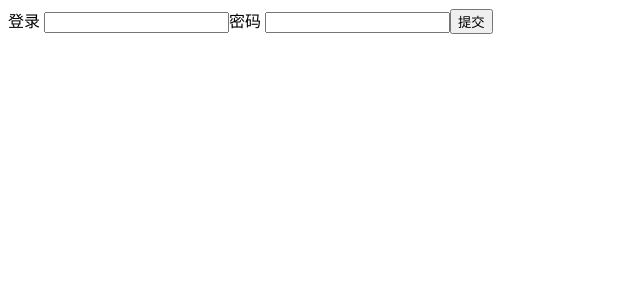
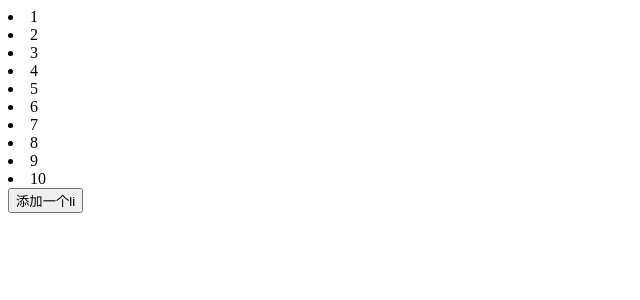
Before and after one commit to cll123456/react-learn, a React (Vite) app: page / in a window 1280 px wide. Shown: the top 300 px of the page, without its empty margins (0-640 px from the left). Built offline with nearby package versions, Linux system fonts and the light colour scheme.

Commit message:
学习完纯组件

```diff
--- a/src/App.tsx
+++ b/src/App.tsx
@@ -11,9 +11,12 @@ import TestFuncForwardRef from './pro/ref/TestFuncForwardRef'
 import TestRef from './pro/ref/TestRef'
 import TestNewContext from './pro/context/TestNewContext'
 import Form from './pro/context/demo/Form'
+import TestPureComponent from './pro/compPureComponent/TestPureComponent'
 
 export default class App extends Component {
   render() {
+    console.log('APP render');
+
     return (
       <div>
         {/* <InputTest/>
@@ -26,7 +29,7 @@ export default class App extends Component {
         {/* <BannerDemo></BannerDemo> */}
         {/* <TestNewContext /> */}
 
-        <Form>
+        {/* <Form>
           <label>
             登录 <Form.input name="LoginId" type="text"></Form.input>
           </label>
@@ -34,7 +37,9 @@ export default class App extends Component {
             密码 <Form.input name="password" type="password"></Form.input>
           </label>
           <Form.button title='提交'></Form.button>
-        </Form>
+        </Form> */}
+
+        <TestPureComponent/>
       </div>
     )
   }
--- /dev/null
+++ b/src/pro/compPureComponent/TestPureComponent.tsx
@@ -0,0 +1,67 @@
+import React, { Component, PureComponent } from 'react'
+
+/**
+ * 组件有两个状态，一个是li,另一个是添加li
+ */
+interface ITestPureComponentS {
+  lis: number[],
+  addLi: (li: number) => void
+}
+
+// 测试li 组件
+class TestLi extends PureComponent {
+
+
+  render() {
+    console.log('TestLi render');
+    return (
+      <li>{this.props.children}</li>
+    )
+  }
+}
+
+
+
+export default class TestPureComponent extends Component<{}, ITestPureComponentS> {
+  state = {
+    lis: [],
+    addLi: (li: number) => {
+      this.setState({
+        lis: [...this.state.lis, li]
+      })
+    }
+  }
+
+
+  // 组件即将渲染的时候，添加10个li
+  componentDidMount() {
+    let lis: number[] = []
+    for (let i = 1; i <= 10; i++) {
+      lis.push(i)
+    }
+    this.setState({
+      lis: lis
+    })
+  }
+  /**
+   * 添加一个li
+   */
+  addLis = () => {
+    const num = Date.now()
+    this.state.addLi(num)
+  }
+  render() {
+    console.log('TestPureComponent render');
+    const lisD = this.state.lis.map(i => {
+      return (
+        <TestLi key={i}>{i}</TestLi>
+      )
+    })
+    return (
+      <div>
+        {lisD}
+        <button onClick={this.addLis}>添加一个li</button>
+      </div>
+    )
+  }
+}
```
